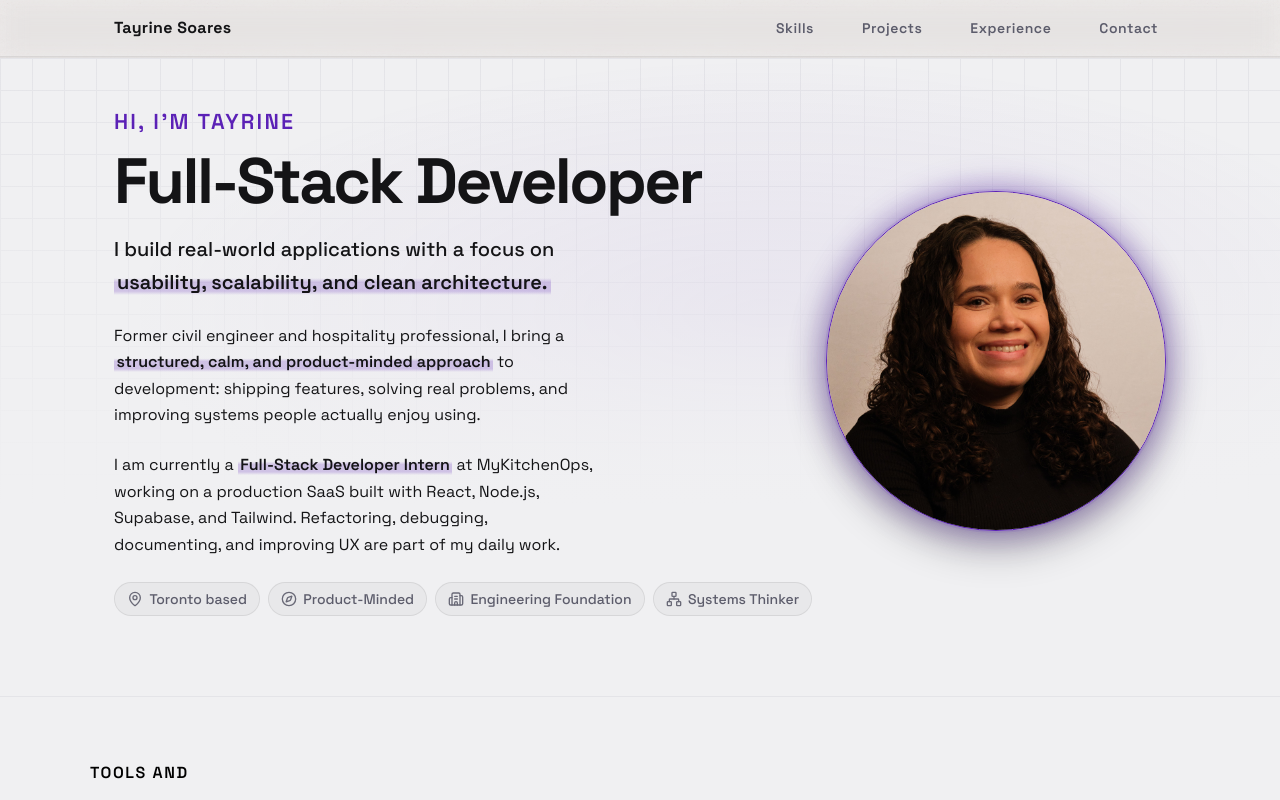
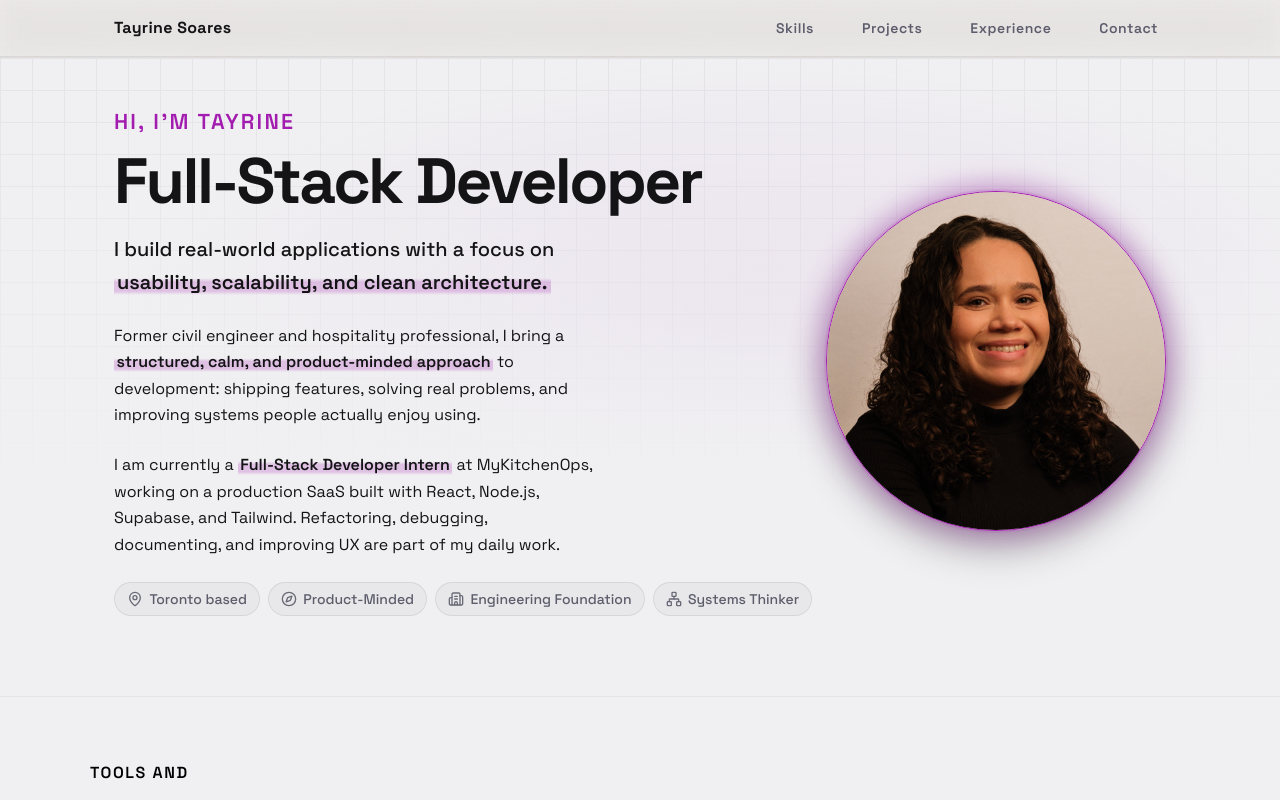
Before and after one commit to TayrineSoares/tayrine-portfolio, a React (Vite) app: page / in a window 1280 px wide. Shown: the top 800 px of the page. Built offline with nearby package versions, Linux system fonts and the light colour scheme.

Commit message:
change color palete to magenta instead of purple

```diff
--- a/src/styles/global.css
+++ b/src/styles/global.css
@@ -1,6 +1,6 @@
 /* ============================================
    GLOBAL STYLES — Dark default, SaaS/tech
-   - Purple accent, glassmorphism, subtle glow
+   - Magenta accent, glassmorphism, subtle glow
 ============================================ */
 
 :root {
@@ -9,9 +9,9 @@
   --fg: #f0f0f2;
   --muted: #8b8b9a;
   --line: #1e1e28;
-  --accent: #8b5cf6;
-  --accent-glow: rgba(139, 92, 246, 0.25);
-  --accent-subtle: rgba(139, 92, 246, 0.12);
+  --accent: #d946ef;
+  --accent-glow: rgba(217, 70, 239, 0.25);
+  --accent-subtle: rgba(217, 70, 239, 0.12);
   --glass-bg: rgba(255, 255, 255, 0.03);
   --glass-border: rgba(255, 255, 255, 0.06);
   --content-max-width: 1100px;
@@ -53,9 +53,9 @@
     --fg: #141416;
     --muted: #5c5c6b;
     --line: #e4e4e8;
-    --accent: #5b21b6;
-    --accent-glow: rgba(91, 33, 182, 0.2);
-    --accent-subtle: rgba(91, 33, 182, 0.1);
+    --accent: #a21caf;
+    --accent-glow: rgba(162, 28, 175, 0.2);
+    --accent-subtle: rgba(162, 28, 175, 0.1);
     --glass-bg: rgba(0, 0, 0, 0.03);
     --glass-border: rgba(0, 0, 0, 0.08);
     --shadow-sm: 0 2px 8px rgba(0, 0, 0, 0.06);
```
Also changed, not shown: public/favicon.svg.
